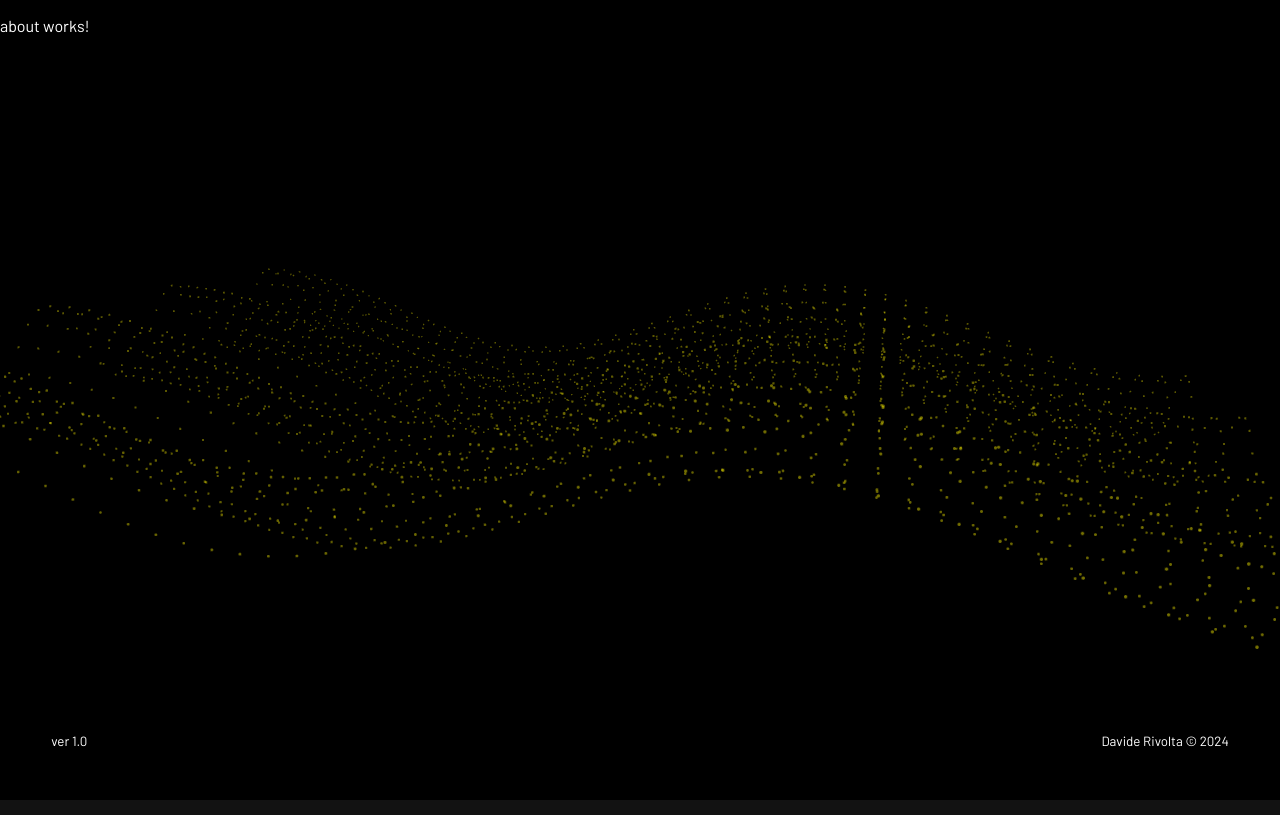
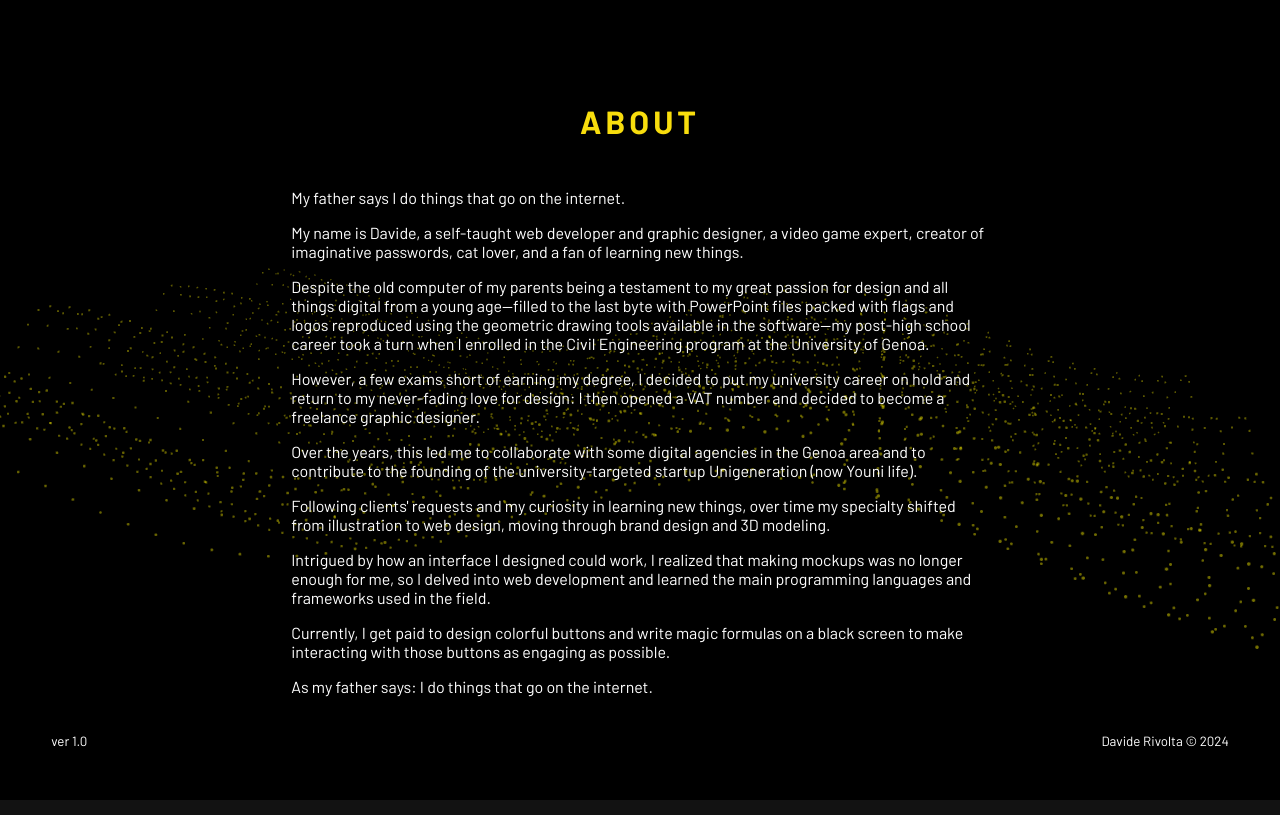
Before and after one commit to sp1lu/ng-portfolio-vg, an Angular app: page /about in a window 1280 px wide. Built offline with nearby package versions, Linux system fonts and the light colour scheme.

Commit message:
About page and css refactoring

```diff
--- a/src/app/components/credit/credit.component.html
+++ b/src/app/components/credit/credit.component.html
@@ -1,6 +1,6 @@
 <div class="left-column">
-    <p class="role">{{role}}</p>
+    <p class="credit">{{credit}}</p>
 </div>
 <div class="right-column">
-    <p class="credit">{{credit}}</p>
+    <p class="name">{{name}}</p>
 </div>
--- a/src/app/components/credit/credit.component.scss
+++ b/src/app/components/credit/credit.component.scss
@@ -2,13 +2,15 @@
     display: grid;
     grid-template-columns: 1fr 1fr;
     width: 100%;
-    gap: 24px;
+    gap: 16px;
 }
 
-.role {
-    text-align: right;
+.credit,
+.name {
+    margin: 0;
 }
 
-.name {
-    text-align: left;
+.credit {
+    text-align: right;
+    color: var(--f-muted);
 }
--- a/src/app/components/credit/credit.component.ts
+++ b/src/app/components/credit/credit.component.ts
@@ -8,6 +8,6 @@ import { Component, Input } from '@angular/core';
   styleUrl: './credit.component.scss'
 })
 export class CreditComponent {
-  @Input() public role: string = '';
   @Input() public credit: string = '';
+  @Input() public name: string = '';
 }
--- a/src/app/pages/about/about.component.html
+++ b/src/app/pages/about/about.component.html
@@ -1 +1,26 @@
-<p>about works!</p>
+<h1 class="page-title">About</h1>
+<div class="content">
+    <p>My father says I do things that go on the internet.</p>
+    <p>My name is Davide, a self-taught web developer and graphic designer, a video game expert, creator of imaginative
+        passwords, cat lover, and a fan of learning new things.</p>
+    <p>Despite the old computer of my parents being a testament to my great passion for design and all things digital
+        from a
+        young age—filled to the last byte with PowerPoint files packed with flags and logos reproduced using the
+        geometric
+        drawing tools available in the software—my post-high school career took a turn when I enrolled in the Civil
+        Engineering program at the University of Genoa.</p>
+    <p> However, a few exams short of earning my degree, I decided to put my university career on hold and return to my
+        never-fading love for design: I then opened a VAT number and decided to become a freelance graphic designer.</p>
+    <p>Over the years, this led me to collaborate with some digital agencies in the Genoa area and to contribute to the
+        founding of the university-targeted startup Unigeneration (now Youni life).</p>
+    <p>Following clients' requests and my curiosity in learning new things, over time my specialty shifted from
+        illustration
+        to web design, moving through brand design and 3D modeling.</p>
+    <p>Intrigued by how an interface I designed could work, I realized that making mockups was no longer enough for me,
+        so I
+        delved into web development and learned the main programming languages and frameworks used in the field.</p>
+    <p>Currently, I get paid to design colorful buttons and write magic formulas on a black screen to make interacting
+        with
+        those buttons as engaging as possible.</p>
+    <p>As my father says: I do things that go on the internet.</p>
+</div>
--- a/src/app/pages/about/about.component.scss
+++ b/src/app/pages/about/about.component.scss
@@ -0,0 +1,6 @@
+:host {
+    display: block;
+    padding: 8% 4%;
+    max-width: 800px;
+    margin: auto;
+}
--- a/src/app/pages/credits/credits.component.html
+++ b/src/app/pages/credits/credits.component.html
@@ -1,7 +1,10 @@
-<h1>Credits</h1>
+<h1 class="page-title">Credits</h1>
 <div class="credits-list">
-    <app-credit role="Designer" credit="Davide Rivolta" />
-    <app-credit role="Developer" credit="Davide Rivolta" />
-    <app-credit role="UI inspired by" credit="Returnal videogame" />
-    <app-credit role="Logo inspired by" credit="Firewatch videogame" />
+    <app-credit credit="Designer" name="Davide Rivolta" />
+    <app-credit credit="Developer" name="Davide Rivolta" />
+    <app-credit credit="UI inspired by" name="Returnal videogame" />
+    <app-credit credit="Logo inspired by" name="Firewatch videogame" />
+    <app-credit credit="Tech stack" name="TypeScript" />
+    <app-credit credit="" name="Angular" />
+    <app-credit credit="" name="Three.js" />
 </div>
--- a/src/app/pages/credits/credits.component.scss
+++ b/src/app/pages/credits/credits.component.scss
@@ -0,0 +1,12 @@
+:host {
+    display: block;
+    padding: 8% 4%;
+    max-width: 800px;
+    margin: auto;
+}
+
+.credits-list {
+    display: flex;
+    flex-direction: column;
+    gap: 16px;
+}
--- a/src/app/pages/home/home.component.scss
+++ b/src/app/pages/home/home.component.scss
@@ -1,6 +1,6 @@
 :host {
     display: block;
-    max-width: 300px;
+    max-width: 350px;
     margin: auto;
     padding: 0 4%;
     display: flex;
--- a/src/index.html
+++ b/src/index.html
@@ -3,7 +3,7 @@
 
 <head>
   <meta charset="utf-8">
-  <title>NgPortfolioVg</title>
+  <title>Davide Rivolta | Web developer & Graphic designer</title>
   <base href="/">
   <meta name="viewport" content="width=device-width, initial-scale=1">
   <link rel="icon" type="image/x-icon" href="favicon.ico">
--- a/src/styles.scss
+++ b/src/styles.scss
@@ -15,8 +15,25 @@ html {
 
 .dark {
     --f-default: rgba(255, 255, 255, 1);
+    --f-muted: rgba(112, 112, 112, 1);
     --f-contrast: rgba(0, 0, 0, 1);
     --f-accent: rgba(248, 221, 13, 1);
+}
+
+h1,
+h2,
+h3,
+h4,
+h5,
+h6 {
+    color: var(--f-accent);
+    letter-spacing: 0.25rem;
+    text-transform: uppercase;
+}
+
+.page-title {
+    text-align: center;
+    margin: 0 0 3rem 0;
 }
 
 // --bright-blue: oklch(51.01% 0.274 263.83);
```
